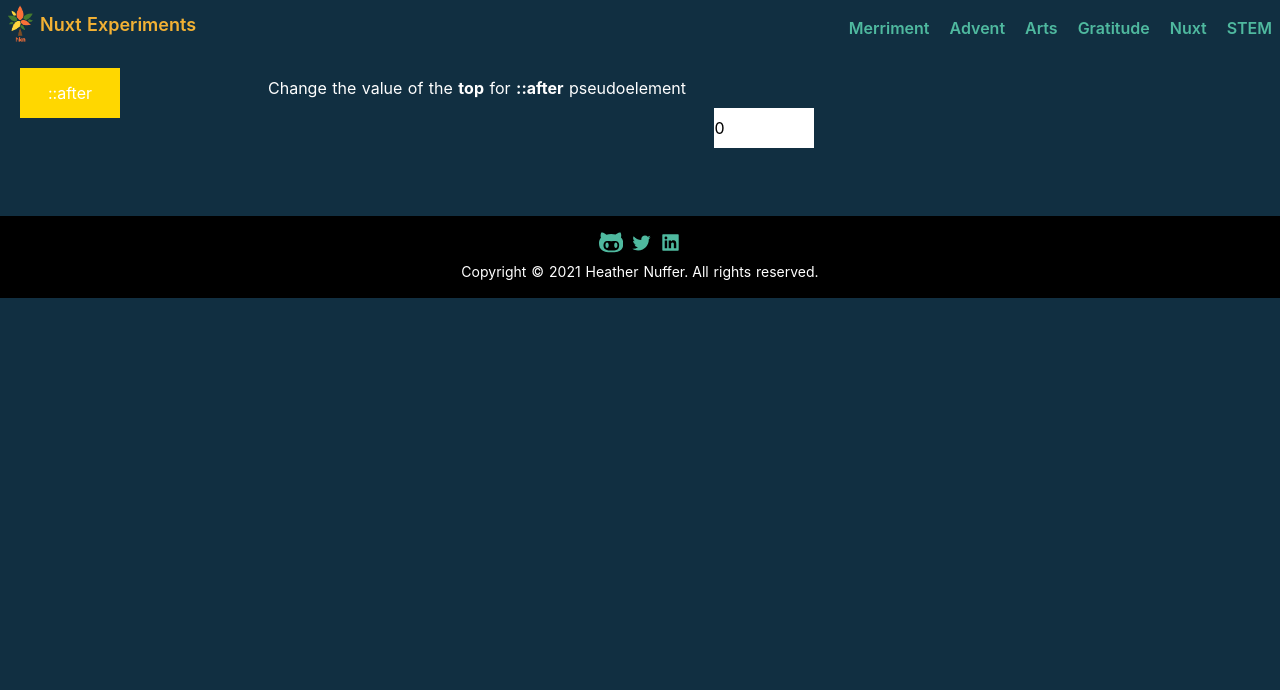
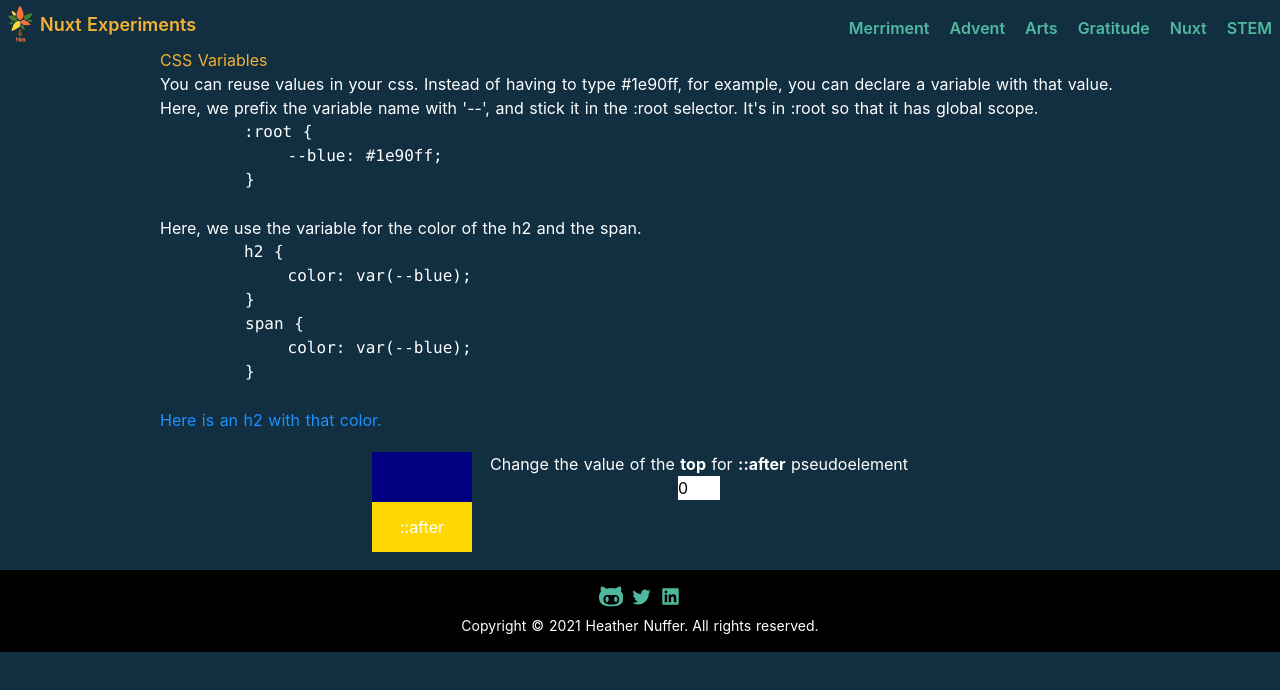
Before and after one commit to ethyl2/nuxt-experiment, a Nuxt app: page /stem/css-variables in a window 1280 px wide. Shown: the top 690 px of the page. Built offline with nearby package versions, Linux system fonts and the light colour scheme; a web font is replaced by a local one.

Commit message:
Adds content to css variables page

```diff
--- a/pages/stem/css-variables.vue
+++ b/pages/stem/css-variables.vue
@@ -1,8 +1,14 @@
-<style scoped>
+<style>
 :root {
   --h: 50px;
   --bullet2: '$';
+  --blue: #1e90ff;
 }
+
+h2.h2-example {
+  color: var(--blue) !important;
+}
+
 .row {
   width: 100px;
   height: 50px;
@@ -29,18 +35,7 @@
   padding: 20px;
 }
 
-form {
-  display: flex;
-  width: 80%;
-  justify-content: flex-start;
-}
-
-label {
-  width: 80%;
-  line-height: 40px;
-}
-
-input {
+#y {
   display: block;
   width: 10%;
   margin: auto;
@@ -48,6 +43,31 @@ input {
 }
 </style>
 <template>
+  <div class="flex flex-col items-start justify-start mx-4 md:mx-40">
+    <h1>CSS Variables</h1>
+    <p>
+      You can reuse values in your css. Instead of having to type #1e90ff, for
+      example, you can declare a variable with that value.
+    </p>
+    <p>
+      Here, we prefix the variable name with '--', and stick it in the :root
+      selector. It's in :root so that it has global scope.
+    </p>
+    <pre>
+        :root {
+            --blue: #1e90ff;
+        }
+    </pre>
+    <p>Here, we use the variable for the color of the h2 and the span.</p>
+    <pre>
+        h2 {
+            color: var(--blue);
+        }
+        span {
+            color: var(--blue);
+        }
+    </pre>
+    <h2 class="h2-example">Here is an h2 with that color.</h2>
     <div class="wrapper">
       <div class="row"></div>
       <label for="y"
@@ -55,6 +75,7 @@ input {
         pseudoelement
         <input id="y" type="number" value="0" step="10" />
       </label>
+    </div>
   </div>
 </template>
 
```
Lines whose indentation alone changed are shown as unchanged.
